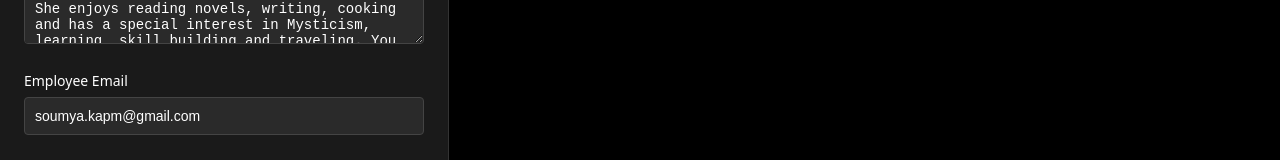
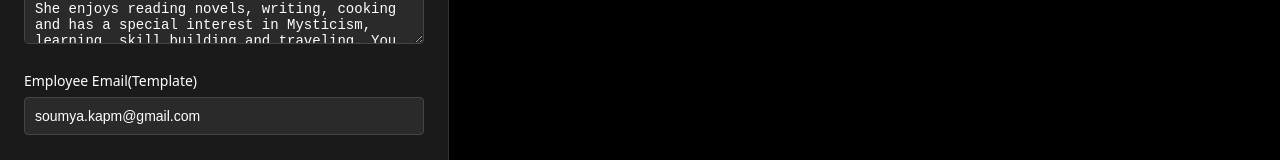
Before and after one commit to Corporate-website-codebase/Welcome_Emailer_with_Admin_Panel, a React (Vite) app in the folder frontend/: page / in a window 1280 px wide. Shown: the part 438-598 px from the top of the page. Built offline with nearby package versions, Linux system fonts and the light colour scheme; no server answers.

Commit message:
fix: update label for employee email input to indicate template usage

```diff
--- a/frontend/src/App.jsx
+++ b/frontend/src/App.jsx
@@ -181,7 +181,7 @@ const EmailBuilder = () => {
 
 
         <div style={fieldStyle}>
-          <label style={labelStyle}>Employee Email</label>
+          <label style={labelStyle}>Employee Email(Template)</label>
           <input
             type="email"
             value={formData.employeeEmail}
```
